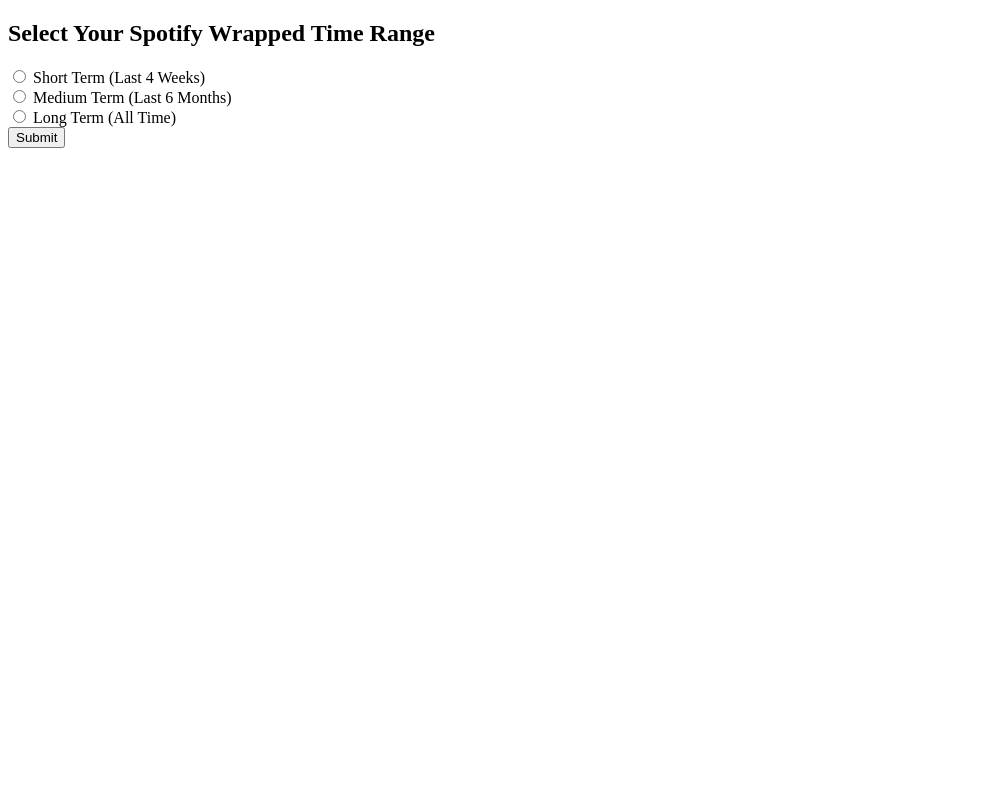
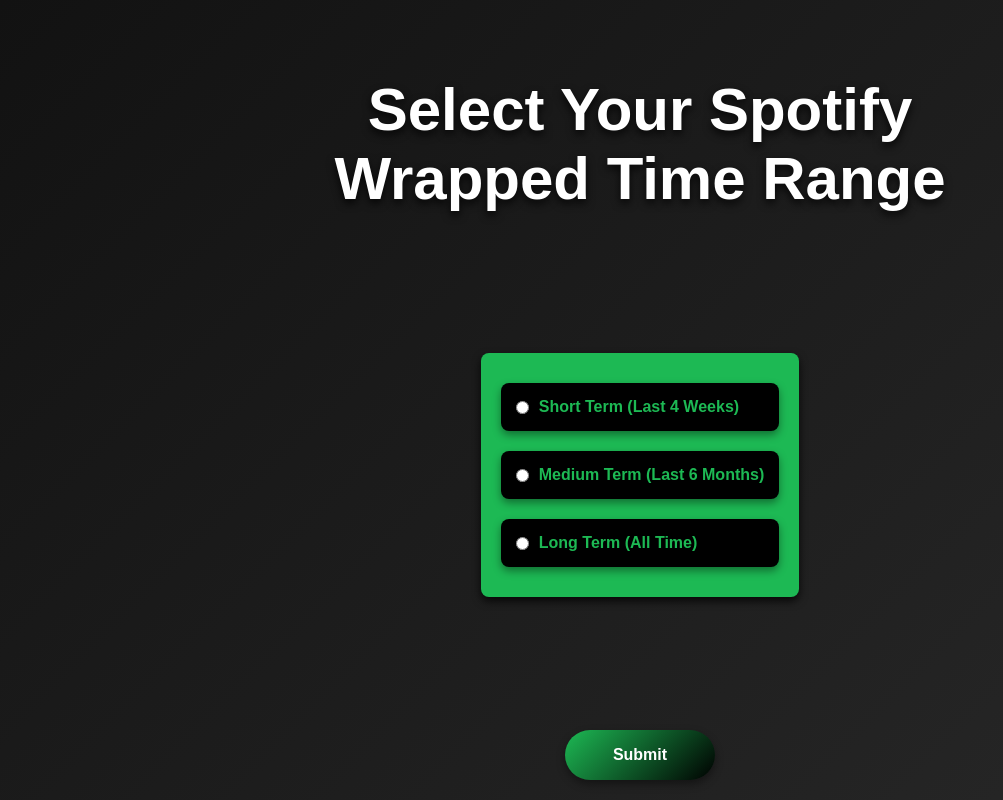
Before and after one commit to chokyler01/SpotifyWrapper, a Django app: page /choose_time/ in a window 1280 px wide. Shown: the whole page, without its empty margins (0-1003 px from the left). Run offline with Django 5.2, Linux system fonts and the light colour scheme; parts of the project's set-up code (start-up, migrations or seed data) failed here and were passed over.

Commit message:
UI for the choose time html

```diff
--- a/Wrapped/static/css/styles.css
+++ b/Wrapped/static/css/styles.css
@@ -241,6 +241,86 @@ body.dark-mode #dark-mode-toggle {
 #length_title{
     text-align: center;
 }
+/* select time range page*/
+h2.timeRange {
+    color: #ffffff;
+    font-size:60px;
+    position: absolute;
+    top: 75px; /* Adjust this value to control the vertical position */
+    left: 50%; /* Center the title horizontally */
+    transform: translateX(-50%); /* Center the title horizontally */
+    text-align: center;
+    text-shadow: 0 4px 8px rgba(0, 0, 0, 0.8);
+}
+.timeRange {
+    color: #17a34a;
+    font-size: 60px;
+    position: absolute;
+    top: 75px;
+    left: 50%;
+    transform: translateX(-50%);
+    text-align: center;
+}
+
+.time-range-container {
+    display: flex;
+    flex-direction: column;
+    align-items: center;
+    margin-top: 150px; /* Adjust this for spacing below the title */
+    padding: 20px;
+    background-color: #1DB954;
+    border-radius: 8px;
+    max-width: 600px;
+    margin-left: auto;
+    margin-right: auto;
+    box-shadow: 0 4px 8px rgba(0, 0, 0, 0.8);
+}
+
+.time-box {
+    display: flex;
+    align-items: center;
+    padding: 15px;
+    margin: 10px 0;
+    width: 100%;
+    background-color: black;
+    border-radius: 8px;
+    color: #1DB954;
+    box-shadow: 0 4px 8px rgba(0, 0, 0, 0.4);
+    font-weight: bold;
+}
+
+.time-box input[type="radio"] {
+    margin-right: 10px;
+}
+.timeRange-button {
+    position: fixed;
+    bottom: 20px;
+    background: linear-gradient(135deg, #1DB954, black); /*gradient */
+    color: white;
+    padding: 10px 20px;
+    font-size: 16px;
+    font-weight: bold;
+    border: none;
+    border-radius: 25px;
+    cursor: pointer;
+    transition: all 0.3s ease;
+    box-shadow: 0 4px 8px rgba(0, 0, 0, 0.4); /* Add shadow for depth */
+    width: 150px; /* Consistent width for all buttons */
+    height: 50px; /* Consistent height for all buttons */
+    text-align: center;
+
+}
+.timeRange-button:hover {
+    background: linear-gradient(135deg, black, #1DB954); /* Reverse the gradient */
+    transform: scale(1.05);
+    box-shadow: 0 6px 12px rgba(0, 0, 0, 0.3);
+}
+
+.timeRange-button:active {
+    background: linear-gradient(135deg, #17a34a, black); /* Slightly darker */
+    transform: scale(0.98); /* Pressed effect */
+}
+
 .profile-icon {
     position: absolute;
     top: 10px; /* Position at the top left corner */
@@ -391,6 +471,7 @@ h3.topSongs {
     border-radius: 8px;
     width: 100px;
     height: 80px;
+    box-shadow: 4px 4px 8px rgba(0, 0, 0, 0.3);
 }
 
 /* Song Title and Artist Styling */
@@ -404,6 +485,7 @@ h3.topSongs {
 .song-artist_topSongs {
     font-size: 10px;
     color: #dddddd;
+    box-shadow: 4px 4px 8px rgba(0, 0, 0, 0.3);
 }
 
 /* Rank Styling */
@@ -468,7 +550,7 @@ h2.topArtists {
     height: 120px;
     border-radius: 50%;
     overflow: hidden;
-    box-shadow: 0 4px 6px rgba(0, 0, 0, 0.3);
+    box-shadow: 4px 4px 8px rgba(0, 0, 0, 0.3);
 }
 
 .artist-box_topArtists img {
--- a/Wrapped/templates/choose_time.html
+++ b/Wrapped/templates/choose_time.html
@@ -1,3 +1,4 @@
+{% load static %}
 <!DOCTYPE html>
 <html lang="en">
 <head>
@@ -5,25 +6,28 @@
    <meta name="viewport" content="width=device-width, initial-scale=1.0">
    <title>Select Time Range</title>
 </head>
-<body>
-   <h2>Select Your Spotify Wrapped Time Range</h2>
+<link rel="stylesheet" href="{% static 'css/styles.css' %}">
+<body class = "dark-mode">
+   <h2 class="timeRange">Select Your Spotify Wrapped Time Range</h2>
 
 
    <form method="POST" action="{% url 'choose_wrap_time' %}">
        {% csrf_token %}
-       <div>
+       <div class="time-range-container">
+           <div class="time-box">
                <input type="radio" id="short" name="time_range" value="short_term" required>
                <label for="short">Short Term (Last 4 Weeks)</label>
            </div>
-       <div>
+           <div class="time-box">
                <input type="radio" id="medium" name="time_range" value="medium_term">
                <label for="medium">Medium Term (Last 6 Months)</label>
            </div>
-       <div>
+           <div class="time-box">
                <input type="radio" id="long" name="time_range" value="long_term">
                <label for="long">Long Term (All Time)</label>
            </div>
-       <button type="submit">Submit</button>
+           <button class="timeRange-button" type="submit">Submit</button>
+       </div>
    </form>
 </body>
 </html>
```
Also changed, not shown: db.sqlite3. Lines whose indentation alone changed are shown as unchanged.
